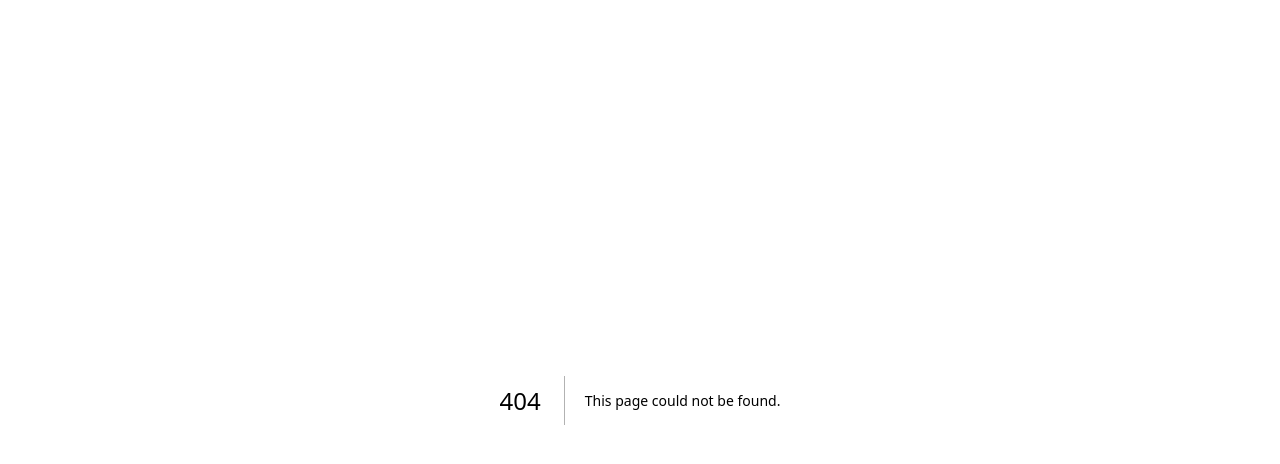
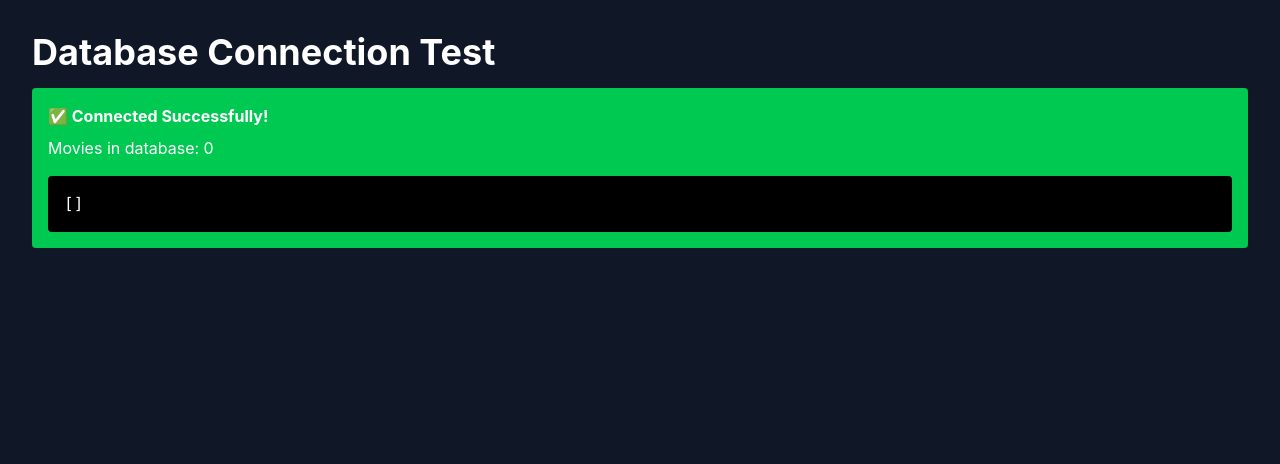
Before and after one commit to Rushigayake03/guess-the-frame, a Next.js app in the folder guess-the-frame/: page /test-db in a window 1280 px wide. Before the commit this address had no page. Shown: the top 464 px of the page. Built offline with nearby package versions, Linux system fonts and the light colour scheme; no server answers; the database is empty.

Commit message:
Setup: Add Supabase database tables and storage

```diff
--- /dev/null
+++ b/guess-the-frame/src/app/test-db/page.js
@@ -0,0 +1,31 @@
+// app/test-db/page.js
+import { supabase } from '@/lib/supabase'
+
+export default async function TestDB() {
+  // Try to fetch from movies table
+  const { data, error } = await supabase
+    .from('movies')
+    .select('*')
+    .limit(5)
+
+  return (
+    <div className="min-h-screen bg-gray-900 text-white p-8">
+      <h1 className="text-4xl font-bold mb-4">Database Connection Test</h1>
+
+      {error ? (
+        <div className="bg-red-500 p-4 rounded">
+          <p className="font-bold">Error:</p>
+          <pre>{JSON.stringify(error, null, 2)}</pre>
+        </div>
+      ) : (
+        <div className="bg-green-500 p-4 rounded">
+          <p className="font-bold">✅ Connected Successfully!</p>
+          <p className="mt-2">Movies in database: {data?.length || 0}</p>
+          <pre className="mt-4 bg-black p-4 rounded overflow-auto">
+            {JSON.stringify(data, null, 2)}
+          </pre>
+        </div>
+      )}
+    </div>
+  )
+}
```
